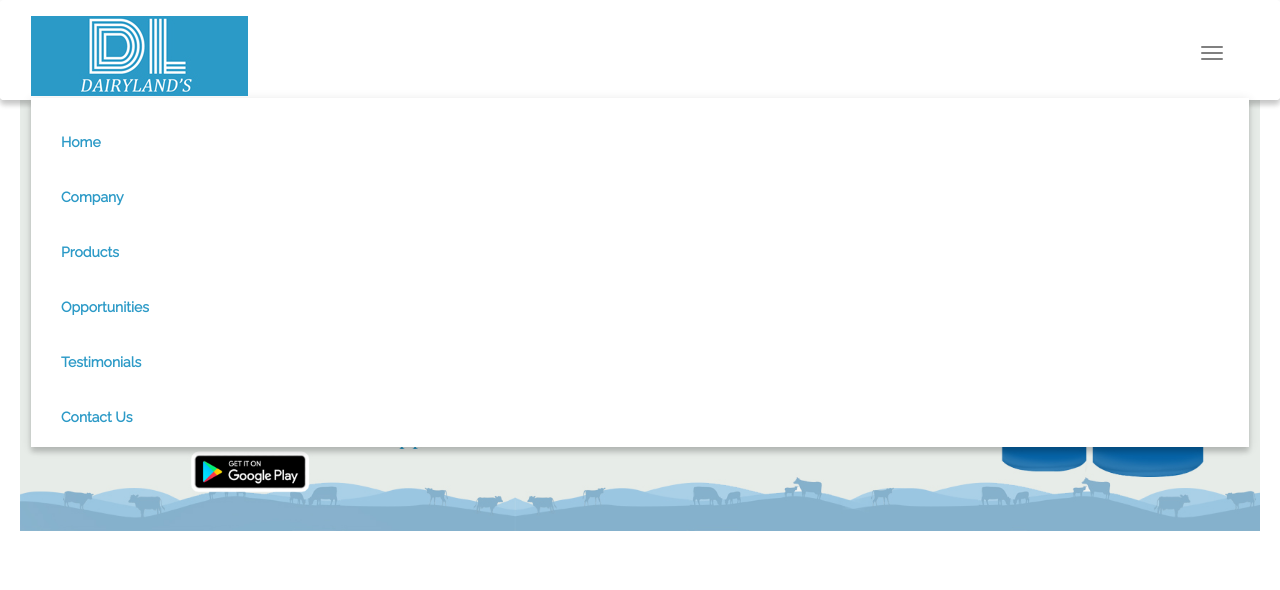
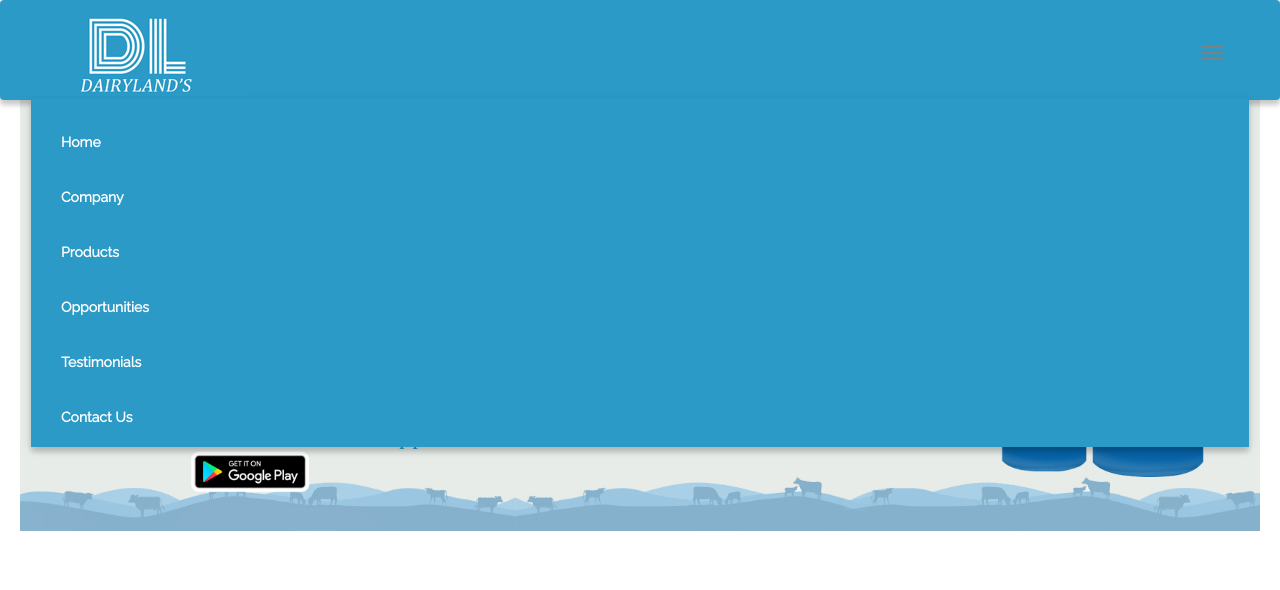
Before and after one commit to srkarthikg/dairylands, a PHP site: page / in a window 1280 px wide, after a click that opens the changed part. Shown: the top 590 px of the page. Run offline with PHP 8.4, Linux system fonts and the light colour scheme; some web fonts are replaced.

Commit message:
style changes
style changes

```diff
--- a/style/style.css
+++ b/style/style.css
@@ -10,7 +10,8 @@ body {
   position: sticky;
   top: 0;
   margin-bottom: 0;
-  background: url(../images/header-bg.png) center top no-repeat;
+  /*background: url(../images/header-bg.png) center top no-repeat;*/
+  background:#2C9AC7;
 }
 .navbar-brand{
   padding:0 15px;
@@ -20,14 +21,14 @@ body {
 }
 .navbar-nav > li > a {
   margin-top: 15px;
-  color: #2C9AC7;
+  color: #ffffff;
   font-weight: 600;
 }
 .navbar img {
   max-width: 300px;
 }
 #myNavbar {
-  background: #fff;
+  background: #2C9AC7;
 }
 .navbar-nav > li > a {
   padding-bottom: 10px;
@@ -109,7 +110,7 @@ body {
 
 .navbar-nav > li > a:hover,
 .navbar-nav > li:active > a {
-  border-bottom: 2px solid #008aff;
+  border-bottom: 2px solid #fff;
   color: #008aff;
   background: #fff;
   transition: box-shadow 0.8s ease-in-out;
```
